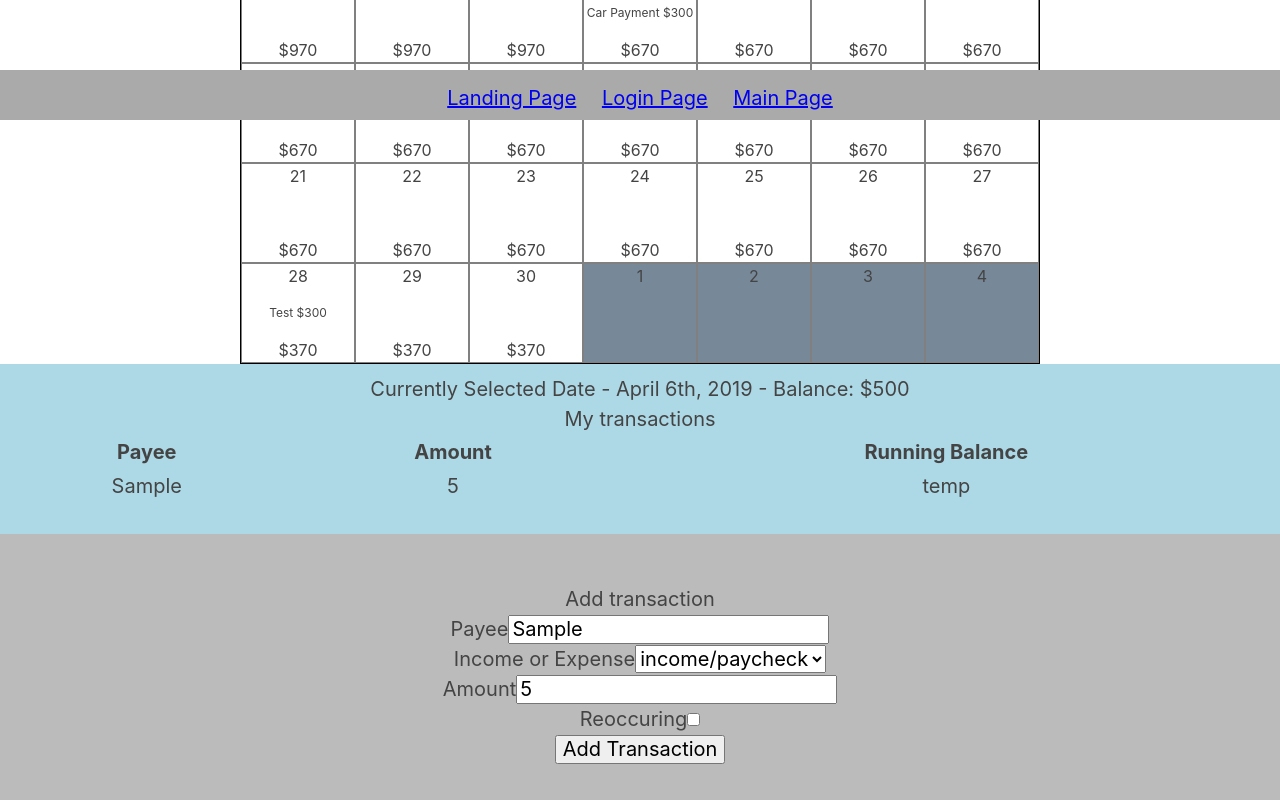
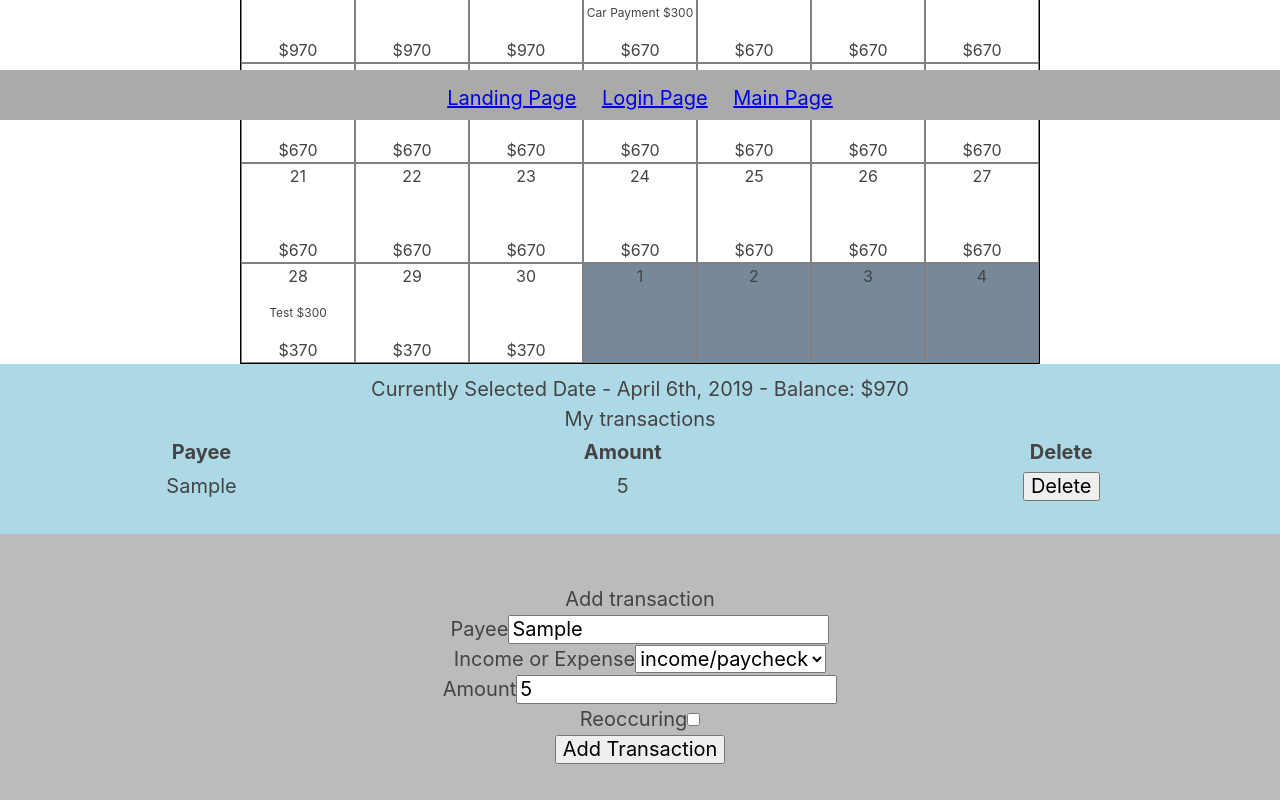
Before and after one commit to KliCk5000/money-in-sight-client, a React (Create React App) app: page /main in a window 1280 px wide. Both pictures are taken after typing "Sample", "5" into the empty fields and a click on the button "Add Transaction". Shown: the part 290-1090 px from the top of the page. Built offline with nearby package versions, Linux system fonts and the light colour scheme.

Commit message:
adds delete transaction

```diff
--- a/src/actions/index.js
+++ b/src/actions/index.js
@@ -28,3 +28,10 @@ export const addTransaction = (transaction) => ({
     newTransaction: transaction,
   },
 });
+
+export const deleteTransaction = (transactionID) => ({
+  type: actionTypes.DELETE_TRANSACTION,
+  payload: {
+    deleteTransaction: transactionID,
+  },
+});
--- a/src/components/Transactions.js
+++ b/src/components/Transactions.js
@@ -2,11 +2,16 @@ import React, { Component } from 'react';
 import dateFns from 'date-fns';
 import { connect } from 'react-redux';
 
-import { filterBillsForDate } from '../utils/helperFunctions';
+import { filterBillsForDate, calcEndOfDayBalance, filterAllBillsBeforeDate } from '../utils/helperFunctions';
+import { deleteTransaction } from '../actions'
 
 import '../stylesheets/Transactions.css';
 
 class Transactions extends Component {
+  handleDeleteTransaction(value) {
+    this.props.deleteTransaction(value);
+  }
+
   renderTableForDate() {
     let billsForThisDay = filterBillsForDate(
       this.props.bills,
@@ -25,7 +30,10 @@ class Transactions extends Component {
           <tr key={bill.id}>
             <td>{bill.payee}</td>
             <td>{bill.amount}</td>
-            <td>{'temp'}</td>
+            {/* <td>{(bill.amount - balance)}</td> */}
+            <td>
+              <button onClick={() => this.handleDeleteTransaction(bill.id)}>Delete</button>
+            </td>
           </tr>
         );
       });
@@ -37,7 +45,8 @@ class Transactions extends Component {
             <tr>
               <th>Payee</th>
               <th>Amount</th>
-              <th>Running Balance</th>
+              <th>Delete</th>
+              {/* <th>Running Balance</th> */}
             </tr>
           </thead>
           <tbody>{tableEntries}</tbody>
@@ -52,10 +61,13 @@ class Transactions extends Component {
       this.props.calendar.selectedDate,
       selectedDateFormat,
     );
+    const startingBalance = this.props.calendar.startingBalance;
+    const runningBills = filterAllBillsBeforeDate(this.props.bills, dateFns.addDays(this.props.calendar.selectedDate, 1));
+    const endingBalance = calcEndOfDayBalance(startingBalance, runningBills);
 
     return (
       <div className="transactions-container">
-        <div>Currently Selected Date - {selectedDate} - Balance: $500</div>
+        <div>Currently Selected Date - {selectedDate} - Balance: ${endingBalance}</div>
         {this.renderTableForDate()}
       </div>
     );
@@ -68,5 +80,5 @@ class Transactions extends Component {
 
  export default connect(
    mapStateToProps,
-   null,
+   { deleteTransaction },
  )(Transactions);
--- a/src/reducers/billsReducer.js
+++ b/src/reducers/billsReducer.js
@@ -1,4 +1,4 @@
-import { ADD_TRANSACTION } from '../actions/actionTypes';
+import { ADD_TRANSACTION, DELETE_TRANSACTION } from '../actions/actionTypes';
 
 export default function(state = [], action) {
   switch (action.type) {
@@ -6,6 +6,11 @@ export default function(state = [], action) {
       const {newTransaction} = action.payload;
       return [...state, newTransaction];
     }
+    case DELETE_TRANSACTION: {
+      const {deleteTransaction} = action.payload;
+      console.log(state);
+      return state.filter((item) => !(item.id === deleteTransaction))
+    }
     default:
       return state;
   }
```
